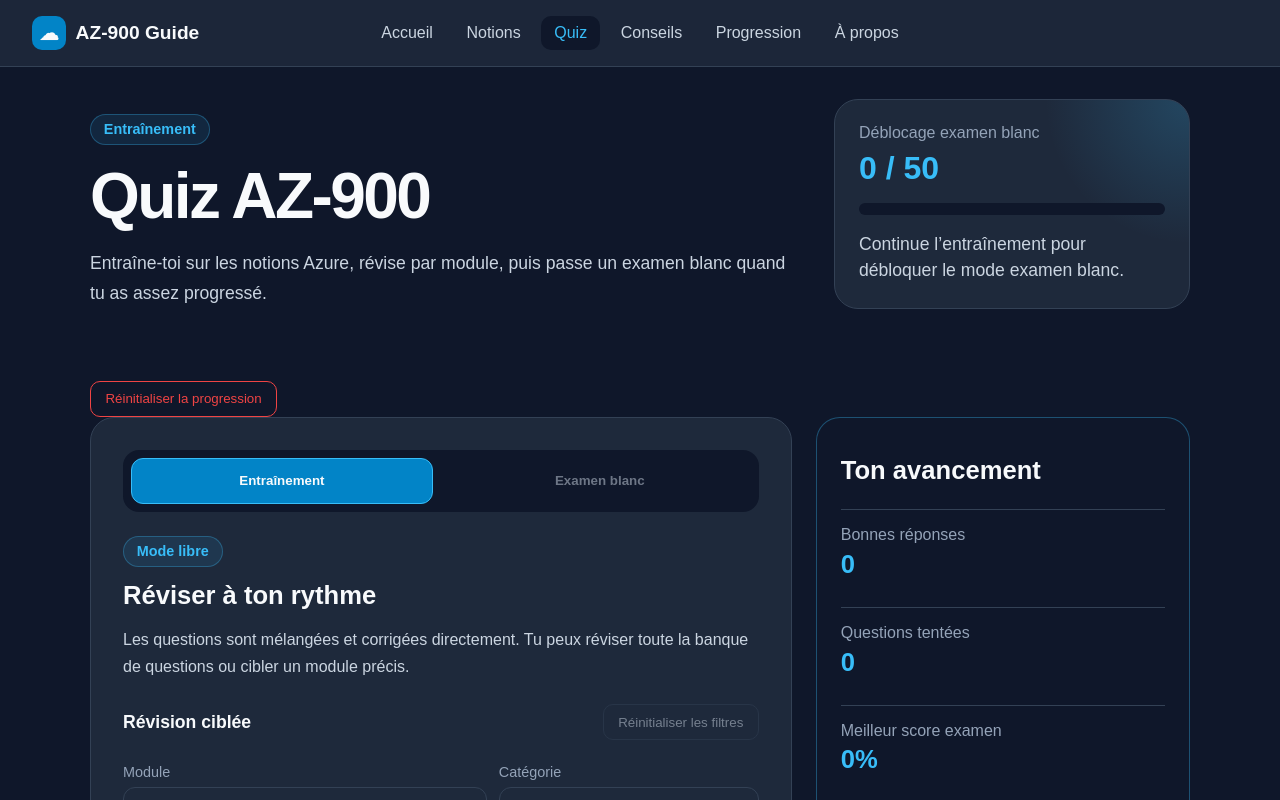
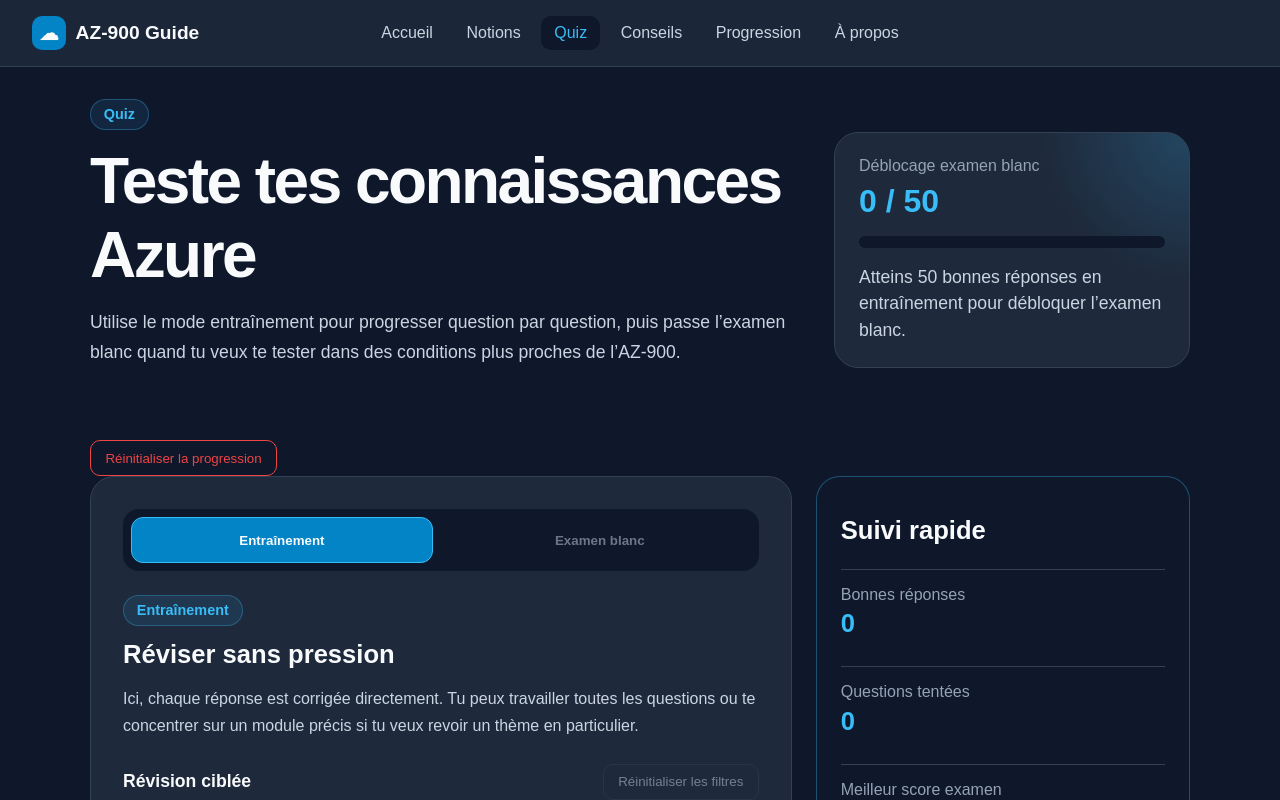
Before and after one commit to matLouis-Hena/az900-guide, a React (Vite) app: page /quiz in a window 1280 px wide. Shown: the top 800 px of the page. Built offline with nearby package versions, Linux system fonts and the light colour scheme.

Commit message:
Fix du Footer 2

```diff
--- a/src/pages/Progress.jsx
+++ b/src/pages/Progress.jsx
@@ -54,31 +54,31 @@
   function getRecommendation() {
     if (!examUnlocked) {
       return {
-        title: 'Débloquer l’examen blanc',
-        text: `Continue le mode entraînement. Il te reste ${remainingCorrectAnswers} bonne(s) réponse(s) pour débloquer l’examen blanc.`,
+        title: 'Continuer l’entraînement',
+        text: `Il te reste ${remainingCorrectAnswers} bonne(s) réponse(s) pour débloquer l’examen blanc.`,
         action: 'Objectif actuel : atteindre 50 bonnes réponses.'
       };
     }
 
     if (bestExamScore < 70) {
       return {
-        title: 'Faire un premier vrai score',
-        text: 'L’examen blanc est débloqué. Essaie maintenant d’atteindre au moins 70% pour valider les bases.',
+        title: 'Passer un premier examen blanc',
+        text: 'L’examen blanc est débloqué. Le prochain objectif est d’obtenir au moins 70%.',
         action: 'Objectif conseillé : 70%.'
       };
     }
 
     if (bestExamScore < 80) {
       return {
-        title: 'Consolider avant l’examen',
-        text: 'Tu as déjà une bonne base. Vise maintenant 80% pour être plus à l’aise.',
+        title: 'Stabiliser ton score',
+        text: 'Tu as déjà une bonne base. Viser 80% permet d’être plus à l’aise avec les notions principales.',
         action: 'Objectif conseillé : 80%.'
       };
     }
 
     return {
-      title: 'Renforcer les derniers points faibles',
-      text: 'Ton score est solide. Le mieux maintenant est de refaire quelques questions ciblées par module.',
+      title: 'Travailler les derniers points faibles',
+      text: 'Ton score est solide. Le plus utile maintenant est de refaire quelques questions ciblées par module.',
       action: 'Objectif : garder un score stable.'
     };
   }
@@ -122,13 +122,13 @@
     <section>
       <div className="progress-hero">
         <div>
-          <span className="section-label">Suivi personnel</span>
+          <span className="section-label">Progression</span>
 
-          <h1>Progression</h1>
+          <h1>Où tu en es</h1>
 
           <p>
-            Cette page regroupe ton avancement dans les notions, l’entraînement
-            et l’examen blanc. L’objectif est de savoir rapidement quoi travailler ensuite.
+            Cette page regroupe ton avancement dans les fiches, l’entraînement
+            et l’examen blanc. Elle sert surtout à savoir quoi travailler ensuite.
           </p>
         </div>
 
@@ -147,25 +147,25 @@
 
       <div className="progress-layout">
         <div className="progress-main-panel">
-          <h2>État actuel</h2>
+          <h2>Résumé actuel</h2>
 
           <div className="progress-lines">
             <div>
-              <span>Notions consultées</span>
+              <span>Notions ouvertes</span>
               <strong>{viewedConceptsCount} / {concepts.length}</strong>
-              <small>{conceptProgress}% des notions ouvertes</small>
+              <small>{conceptProgress}% des fiches consultées</small>
             </div>
 
             <div>
               <span>Questions disponibles</span>
               <strong>{questions.length}</strong>
-              <small>Utilisées pour l’entraînement et l’examen blanc</small>
+              <small>Utilisées en entraînement et en examen blanc</small>
             </div>
 
             <div>
               <span>Entraînement</span>
               <strong>{trainingCorrectAnswers} bonnes réponses</strong>
-              <small>{trainingAccuracy}% de réussite sur {trainingAttempts} tentative(s)</small>
+              <small>{trainingAccuracy}% de réussite sur {trainingAttempts} réponse(s)</small>
             </div>
 
             <div>
--- a/src/pages/Quiz.jsx
+++ b/src/pages/Quiz.jsx
@@ -401,13 +401,14 @@
     <section>
       <div className="quiz-hero">
         <div>
-          <span className="section-label">Entraînement</span>
+          <span className="section-label">Quiz</span>
 
-          <h1>Quiz AZ-900</h1>
+          <h1>Teste tes connaissances Azure</h1>
 
           <p>
-            Entraîne-toi sur les notions Azure, révise par module, puis passe un
-            examen blanc quand tu as assez progressé.
+            Utilise le mode entraînement pour progresser question par question, puis
+            passe l’examen blanc quand tu veux te tester dans des conditions plus proches
+            de l’AZ-900.
           </p>
         </div>
 
@@ -424,8 +425,8 @@
 
           <p>
             {examUnlocked
-              ? 'Tu peux maintenant lancer une simulation d’examen.'
-              : 'Continue l’entraînement pour débloquer le mode examen blanc.'}
+              ? 'Le mode examen blanc est disponible.'
+              : 'Atteins 50 bonnes réponses en entraînement pour débloquer l’examen blanc.'}
           </p>
         </div>
       </div>
@@ -464,13 +465,14 @@
 
             {mode === 'training' && (
               <div className="mode-content">
-                <span className="section-label">Mode libre</span>
+                <span className="section-label">Entraînement</span>
 
-                <h2>Réviser à ton rythme</h2>
+                <h2>Réviser sans pression</h2>
 
                 <p>
-                  Les questions sont mélangées et corrigées directement. Tu peux réviser
-                  toute la banque de questions ou cibler un module précis.
+                  Ici, chaque réponse est corrigée directement. Tu peux travailler toutes les
+                  questions ou te concentrer sur un module précis si tu veux revoir un thème en
+                  particulier.
                 </p>
 
                 <div className="training-filters-header">
@@ -519,7 +521,7 @@
                 </div>
 
                 <div className="active-filter-card">
-                  <span>Filtre actif</span>
+                  <span>Révision sélectionné</span>
 
                   <strong>
                     {selectedModule === 'Tous' && selectedCategory === 'Toutes'
@@ -530,7 +532,7 @@
                   </strong>
 
                   <p>
-                    {filteredTrainingQuestions.length} question(s) disponible(s) avec ce filtre.
+                    {filteredTrainingQuestions.length} question(s) disponible(s) pour cette sélection.
                   </p>
                 </div>
 
@@ -548,13 +550,13 @@
               <div className="mode-content">
                 <div className="exam-intro-header">
                   <div>
-                    <span className="section-label">Simulation</span>
+                    <span className="section-label">Examen blanc</span>
 
-                    <h2>Examen blanc</h2>
+                    <h2>Simulation AZ-900</h2>
 
                     <p>
-                      Mets-toi dans des conditions proches de l’AZ-900 : temps limité,
-                      questions mélangées et score uniquement à la fin.
+                      Ce mode sert à te tester sans correction immédiate. Les questions sont
+                      mélangées, le temps est limité, et le résumé arrive seulement à la fin.
                     </p>
                   </div>
 
@@ -584,8 +586,8 @@
                 <div className="exam-warning">
                   <strong>Avant de commencer</strong>
                   <p>
-                    Une fois lancé, l’examen blanc démarre directement. Quitter la page
-                    abandonne la tentative en cours.
+                    Une fois lancé, l’examen démarre directement. Si tu quittes la page pendant
+                    la tentative, elle sera abandonnée.
                   </p>
                 </div>
 
@@ -597,7 +599,7 @@
           </div>
 
           <aside className="quiz-side-panel">
-            <h2>Ton avancement</h2>
+            <h2>Suivi rapide</h2>
 
             <div className="quiz-side-list">
               <div>
@@ -819,14 +821,14 @@
 
             <p>
               {mode === 'training'
-                ? 'Chaque réponse validée affiche directement la correction pour apprendre progressivement.'
-                : 'Aucune correction n’est affichée pendant l’examen. Le résumé complet arrive à la fin.'}
+                ? 'La correction s’affiche après validation pour comprendre directement l’erreur ou confirmer la bonne réponse.'
+                : 'Pendant l’examen, aucune correction n’est affichée. Le détail des réponses sera disponible à la fin.'}
             </p>
 
             <div className="quiz-context-note">
               {mode === 'training'
-                ? 'Tu peux quitter l’entraînement à tout moment.'
-                : 'Quitter la page abandonne la tentative.'}
+                ? 'L’entraînement peut être interrompu à tout moment.'
+                : 'Une tentative quittée en cours n’est pas conservée.'}
             </div>
           </aside>
         </div>
```
